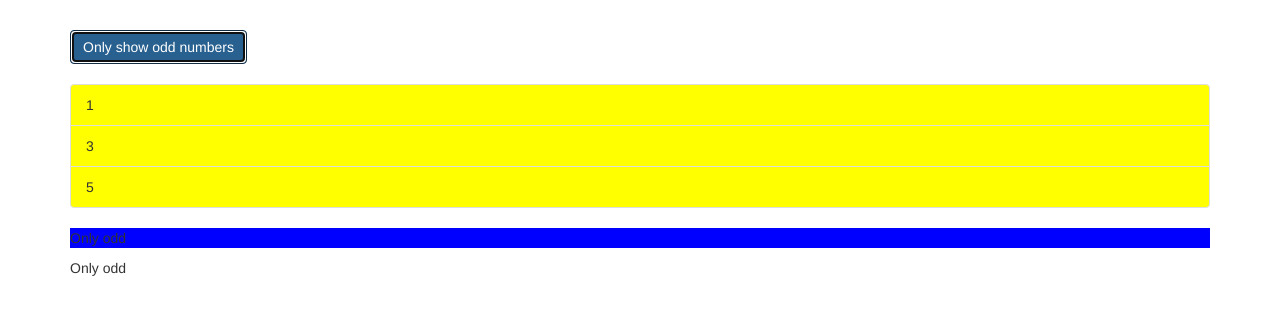
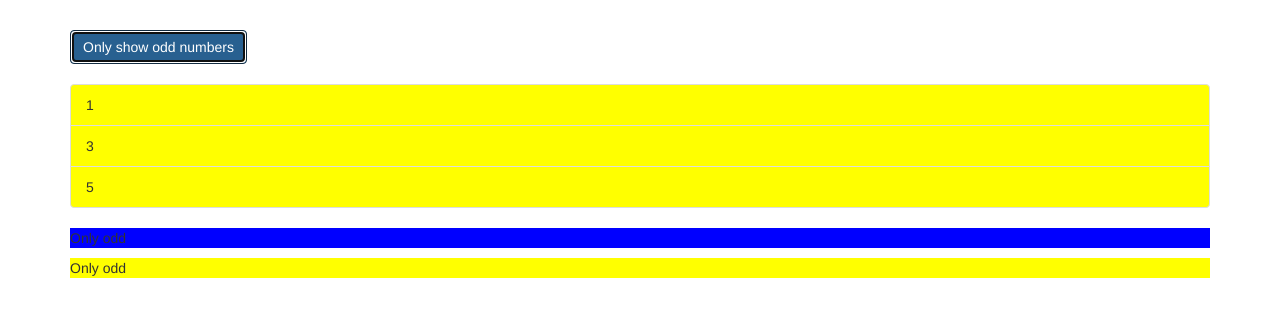
Before and after one commit to LeTon25/angular-series, an Angular app in the folder directives/: page / in a window 1280 px wide. Both pictures are taken after a click on the button "Only show odd numbers". Shown: the top 316 px of the page. Built offline with nearby package versions, Linux system fonts and the light colour scheme.

Commit message:
binding directive properties

```diff
--- a/directives/src/app/app.component.html
+++ b/directives/src/app/app.component.html
@@ -20,7 +20,7 @@
       </ul>
       <ng-template [ngIf]="onlyOdd">
         <p appBasicHighlight >Only odd</p>
-        <p appBetterHighlight >Only odd</p>
+        <p appBetterHighlight [defaultColor]="'yellow'"  >Only odd</p>
 
       </ng-template>
     </div>
--- a/directives/src/app/better-highlight/better-highlight.directive.ts
+++ b/directives/src/app/better-highlight/better-highlight.directive.ts
@@ -1,22 +1,27 @@
-import { Directive, ElementRef, HostListener, OnInit, Renderer2 } from '@angular/core';
+import { Directive, ElementRef, HostListener, OnInit, Renderer2 ,Input,HostBinding } from '@angular/core';
 
 @Directive({
   selector: '[appBetterHighlight]'
 })
 export class BetterHighlightDirective  implements OnInit{
-
+  @Input() defaultColor :string = 'transparent';
+  @Input() highlightColor :string = 'blue';
+  @HostBinding('style.backgroundColor') backgroundColor :string;
   constructor(private elementRef  :ElementRef,private renderer : Renderer2)
   { }
 
   ngOnInit(): void {
     //this.renderer.setStyle(this.elementRef,'background-color','green')
+    this.backgroundColor = this.defaultColor
   }
 
   @HostListener('mouseenter') mouseenter(eventData:Event){
-    this.renderer.setStyle(this.elementRef.nativeElement,'background-color','green')
+    //this.renderer.setStyle(this.elementRef.nativeElement,'background-color','green')
+    this.backgroundColor = this.defaultColor
   }
 
   @HostListener('mouseleave') mouseleave(eventData:Event){
-    this.renderer.setStyle(this.elementRef.nativeElement,'background-color','transparent')
+    //this.renderer.setStyle(this.elementRef.nativeElement,'background-color','transparent')
+    this.backgroundColor =  this.highlightColor
   }
 }
```
